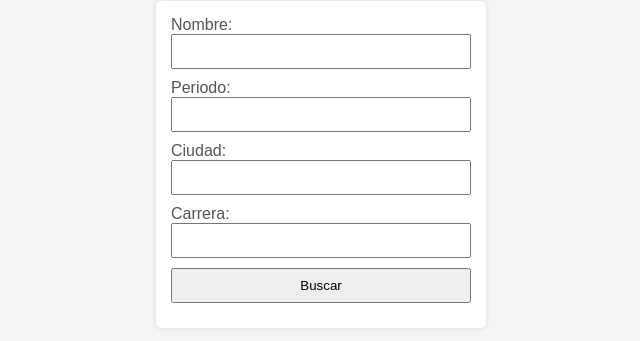
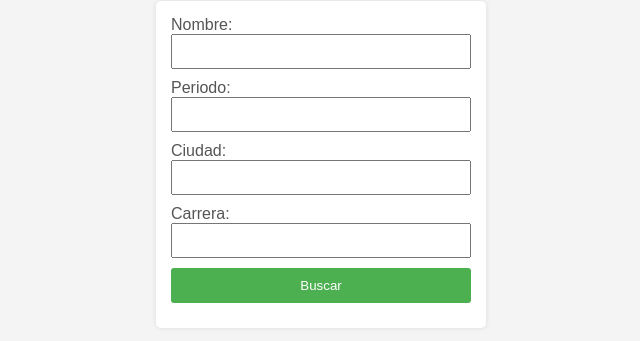
Before and after one commit to RdrigoFH/LAB9PWEB, a plain HTML site: page index.html in a window 1280 px wide. Shown: the part 79-420 px from the top of the page, without its empty margins (319-959 px from the left). Drawn offline with Linux system fonts and the light colour scheme.

Commit message:
Dando formato al boton de enivo submit

```diff
--- a/style.css
+++ b/style.css
@@ -29,3 +29,11 @@ body {
     margin-bottom: 10px;
     box-sizing: border-box;
   }
+  input[type="submit"] {
+    background-color: #4caf50;
+    color: #fff;
+    padding: 10px;
+    border: none;
+    border-radius: 3px;
+    cursor: pointer;
+  }
```
